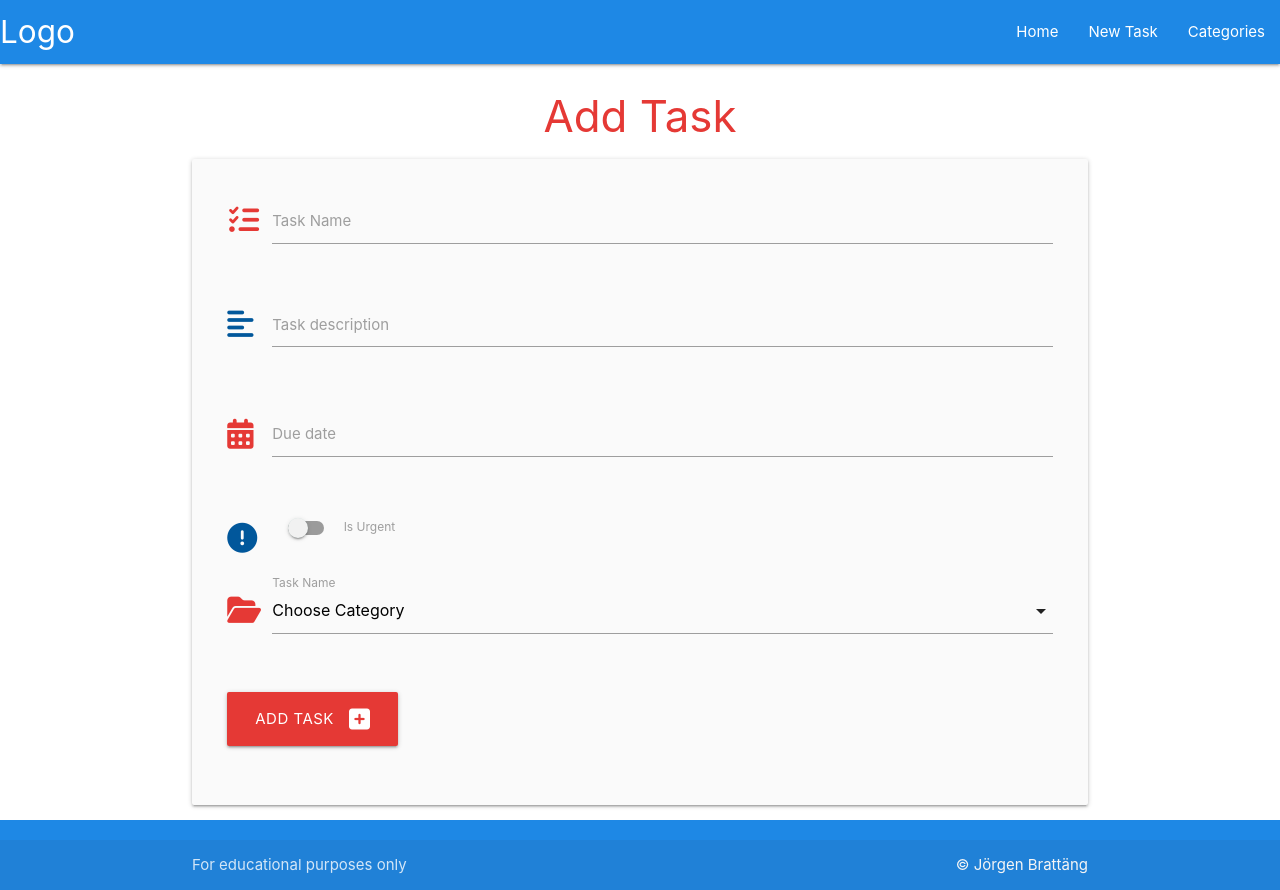
After one commit to JorgenBrattang/task-manager-walkthrough, a Flask app: template taskmanager/templates/add_task.html in a window 1280 px wide. The commit adds this page. Run offline with Flask 2, Linux system fonts and the light colour scheme; the template is opened without the code that fills it, so the values that code supplies are empty.

Commit message:
Users can now add tasks

```diff
--- a/taskmanager/static/js/script.js
+++ b/taskmanager/static/js/script.js
@@ -2,9 +2,23 @@ document.addEventListener('DOMContentLoaded', function () {
     // sidenav initialization
     let sidenav = document.querySelectorAll('.sidenav');
     M.Sidenav.init(sidenav);
+
+    // modal initialization
+    let modal = document.querySelectorAll('.modal');
+    M.Modal.init(modal);
+
+    // datepicker initialization
+    let date_picker = document.querySelectorAll('.datepicker');
+    M.Datepicker.init(date_picker), {
+        format: "dd mmmm, yyyy",
+        i18n: {done: "Select"}
+    };
+
+    // select initialization
+    let selects = document.querySelectorAll('select');
+    M.FormSelect.init(selects);
+
+    // collapsable
+    let collapsable = document.querySelectorAll('.collapsible');
+    M.Collapsible.init(collapsable);
 });
-
-document.addEventListener('DOMContentLoaded', function () {
-    var elems = document.querySelectorAll('.modal');
-    M.Modal.init(elems);
-});
--- /dev/null
+++ b/taskmanager/templates/add_task.html
@@ -0,0 +1,71 @@
+{% extends "base.html" %}
+{% block content %}
+
+<h3 class="red-text text-darken-1 center-align">Add Task</h3>
+
+<div class="row card-panel grey lighten-5">
+    <form class="col s12" method="POST" action="{{ url_for('add_task') }}">
+        <!-- task_name -->
+        <div class="row">
+            <div class="input-field col s12">
+                <i class="fas fa-list-check prefix red-text text-darken-1"></i>
+                <input id="task_name" name="task_name" minlength="5" maxlength="50" type="text" class="validate"
+                    required>
+                <label for="task_name">Task Name</label>
+            </div>
+        </div>
+        <!-- task_description -->
+        <div class="row">
+            <div class="input-field col s12">
+                <i class="fas fa-align-left prefix light-blue-text text-darken-4"></i>
+                <textarea id="task_description" name="task_description" minlength="5" maxlength="200" type="text"
+                    class="materialize-textarea validate" required></textarea>
+                <label for="task_description">Task description</label>
+            </div>
+        </div>
+        <!-- due_date -->
+        <div class="row">
+            <div class="input-field col s12">
+                <i class="fas fa-calendar-alt prefix red-text text-darken-1"></i>
+                <input id="due_date" name="due_date" type="text" class="datepicker validate" required>
+                <label for="due_date">Due date</label>
+            </div>
+        </div>
+        <!-- is_urgent -->
+        <div class="row">
+            <div class="input-field col s12">
+                <div class="switch">
+                    <i class="fas fa-exclamation-circle prefix light-blue-text text-darken-4"></i>
+                    <label for="is_urgent">
+                        <input id="is_urgent" name="is_urgent" type="checkbox">
+                        <span class="lever"></span>
+                        Is Urgent
+                    </label>
+                </div>
+            </div>
+        </div>
+        <!-- category_id -->
+        <div class="row">
+            <div class="input-field col s12">
+                <i class="fas fa-folder-open prefix red-text text-darken-1"></i>
+                <select name="category_id" id="category_id" class="validate" required>
+                    <option value="" disabled selected>Choose Category</option>
+                    {% for category in categories %}
+                    <option value="{{ category.id }}">{{ category.category_name }}</option>
+                    {% endfor %}
+                </select>
+                <label for="category_id">Task Name</label>
+            </div>
+        </div>
+        <!-- submit button -->
+        <div class="row">
+            <div class="input-field col s12">
+                <button type="submit" class="btn-large red darken-1">
+                    Add Task <i class="fas fa-plus-square right"></i>
+                </button>
+            </div>
+        </div>
+    </form>
+</div>
+
+{% endblock %}
--- a/taskmanager/templates/base.html
+++ b/taskmanager/templates/base.html
@@ -22,7 +22,7 @@
                 <a href="#" data-target="mobile-demo" class="sidenav-trigger"><i class="fas fa-bars"></i></a>
                 <ul class="right hide-on-med-and-down">
                     <li><a href="{{ url_for('home') }}">Home</a></li>
-                    <li><a href="">New Task</a></li>
+                    <li><a href="{{ url_for('add_task') }}">New Task</a></li>
                     <li><a href="{{ url_for('categories') }}">Categories</a></li>
                 </ul>
             </div>
@@ -30,7 +30,7 @@
 
         <ul class="sidenav" id="mobile-demo">
             <li><a href="{{ url_for('home') }}">Home</a></li>
-            <li><a href="">New Task</a></li>
+            <li><a href="{{ url_for('add_task') }}">New Task</a></li>
             <li><a href="{{ url_for('categories') }}">Categories</a></li>
         </ul>
     </header>
```
Also changed, not shown: taskmanager/routes.py (+19 -1 lines), taskmanager/templates/categories.html (+3 -4 lines), taskmanager/templates/tasks.html (+27 -1 lines).
